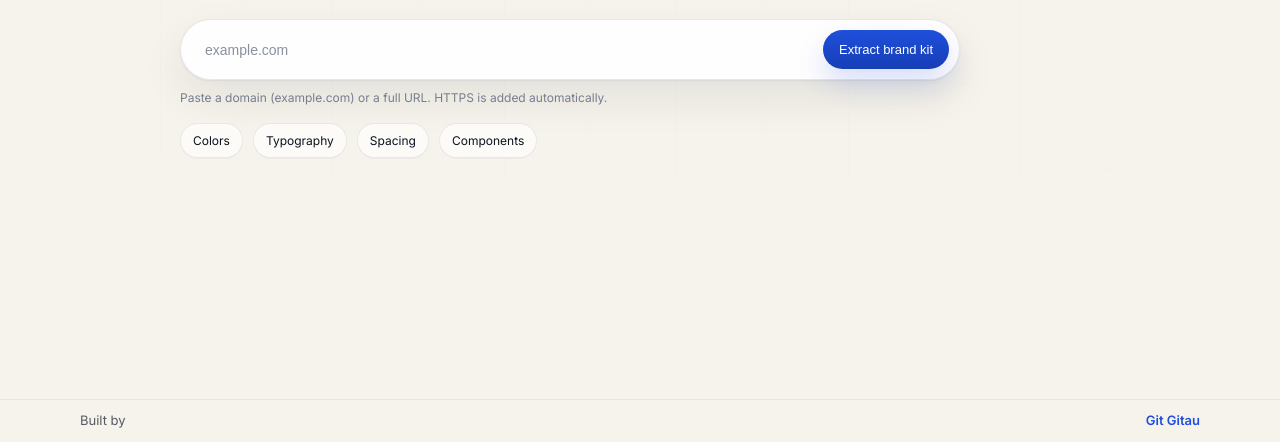
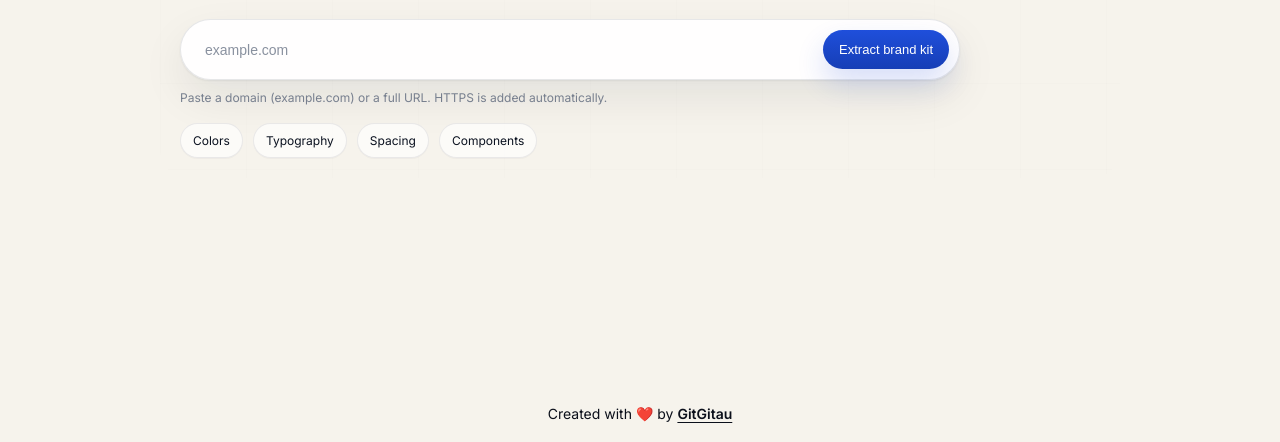
Before and after one commit to Gitgitau254/brand-kit-extractor, a website: page public/index.html in a window 1280 px wide. Shown: the part 358-800 px from the top of the page. Drawn offline with Linux system fonts and the light colour scheme.

Commit message:
Fix footer layout and text

```diff
--- a/public/index.html
+++ b/public/index.html
@@ -88,10 +88,11 @@
   </div>
 </main>
 
-<footer class="footer">
-  <div class="container footer__inner">
-    Built by <a class="footerLink" href="mailto:hellogitau@gmail.com">Git Gitau</a>
-  </div>
+<footer class="site-footer">
+  <p class="site-footer__text">
+    Created with <span aria-hidden="true">❤️</span> by
+    <a class="site-footer__link" href="mailto:hellogitau@gmail.com">GitGitau</a>
+  </p>
 </footer>
 
 <script src="landing.js"></script>
--- a/public/styles.css
+++ b/public/styles.css
@@ -463,21 +463,6 @@ a{ color: inherit; }
 }
 
 /* ---------- Footer ---------- */
-.footer{
-  border-top: 1px solid rgba(15,23,42,0.06);
-  padding: 12px 0 14px;
-  margin-top: 0;
-  color: rgba(11,18,32,0.68);
-  font-size: 13px;
-  background: transparent;
-}
-
-.footer__inner{
-  display: flex;
-  justify-content: space-between;
-  align-items: center;
-}
-
 .footerLink{
   color: var(--primary);
   text-decoration: none;
@@ -704,11 +689,6 @@ body:not(.landing){
 body:not(.landing) main.results{
   flex: 1;
 }
-
-.footer{
-  margin-top: auto;
-}
-
 
 /* ---------- Results head right group ---------- */
 .headRight{
@@ -1022,11 +1002,7 @@ body:not(.landing) main.results{
     overflow: auto;
   }
 
-  .footer{
-    padding: 12px 0 16px;
-    font-size: 12px;
   }
-}
 
 /* Smaller phones */
 @media (max-width: 420px){
@@ -1061,3 +1037,31 @@ body:not(.landing) main.results{
   border:none;
   border-radius:0;
 }
+
+/* Footer */
+.site-footer{
+  margin-top:40px;
+  padding:18px 16px;
+  text-align:center;
+  border-top:none;
+  background:transparent;
+  color:#0b0f1a;
+}
+
+.site-footer__text{
+  margin:0;
+  font-size:14px;
+  line-height:1.4;
+  color:#0b0f1a;
+}
+
+.site-footer__link{
+  color:#0b0f1a;
+  font-weight:600;
+  text-decoration:underline;
+  text-underline-offset:3px;
+}
+
+.site-footer__link:hover{
+  opacity:0.8;
+}
```
Also changed, not shown: public/404.html (+6 -3 lines), public/results.html (+5 -4 lines).
